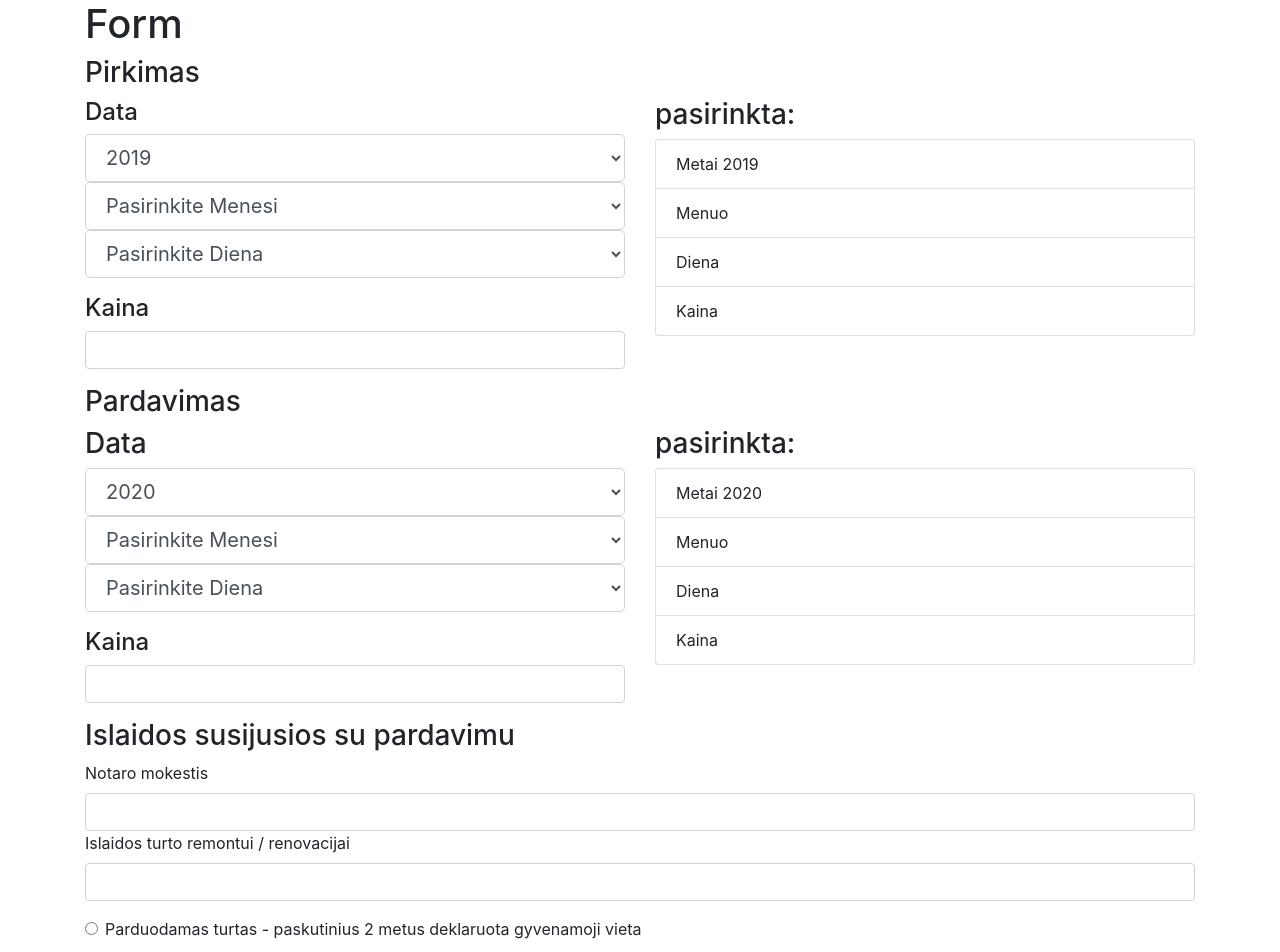
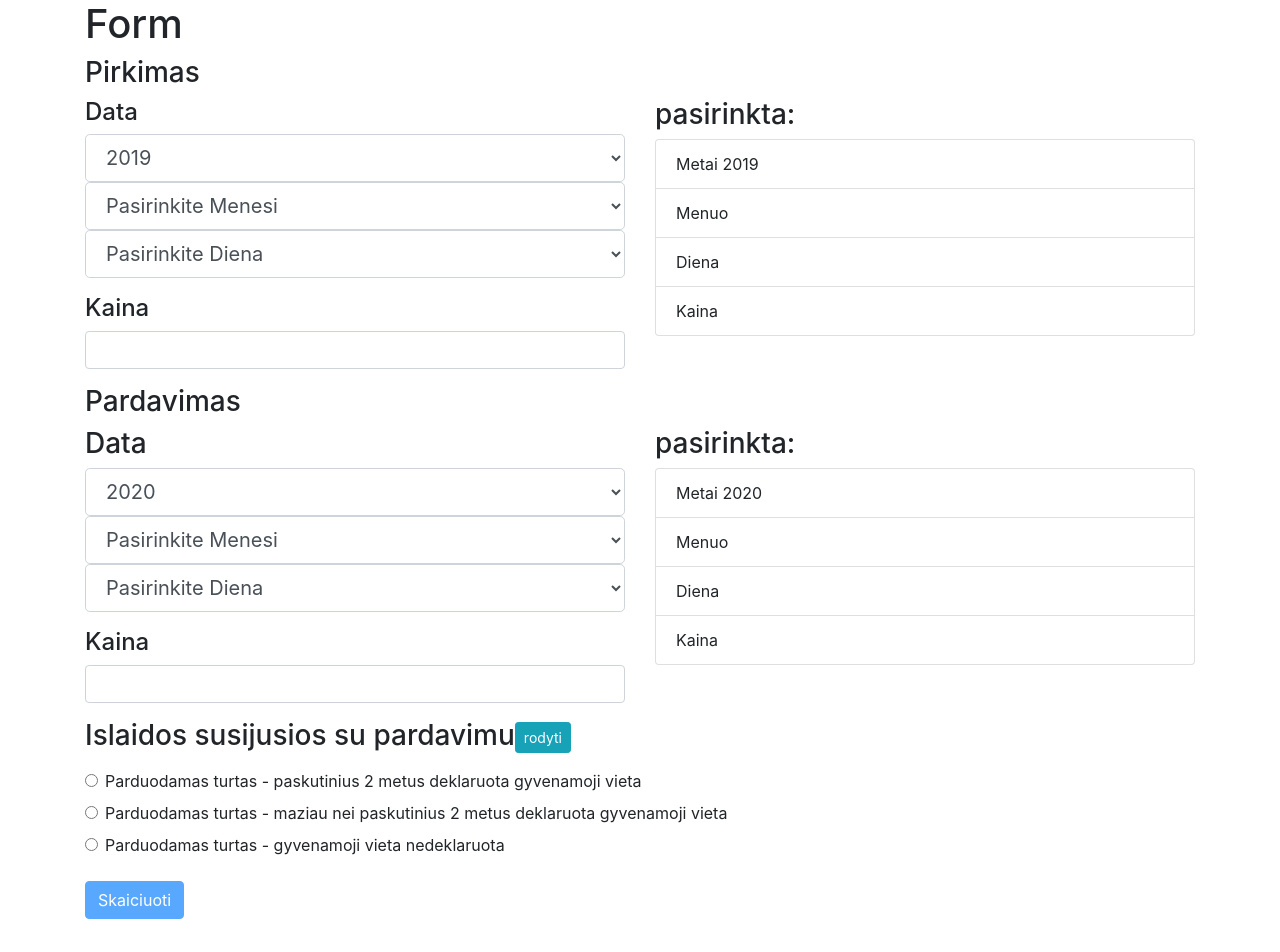
Before and after one commit to horolug/nt-duk, a React (Create React App) app: page / in a window 1280 px wide. Shown: the top 952 px of the page. Built offline with nearby package versions, Linux system fonts and the light colour scheme.

Commit message:
Adding toggle for sections that contain not mandatory information.

```diff
--- a/src/Components/Expenses/expenses.js
+++ b/src/Components/Expenses/expenses.js
@@ -4,24 +4,64 @@ class Expenses extends React.Component {
 
   constructor(props) {
     super(props);
+    this.state = {
+      expensesOpen: false
+    };
+  }
+
+  handleClick(event){
+    this.setState({
+      expensesOpen: !this.state.expensesOpen
+    });
   }
 
   render() {
+    // Fixme - info toggle to be moved into dedicated helper
+    let infoOpen = {
+      display: 'none'
+    }
+    if(this.state.expensesOpen) {
+      infoOpen = {
+        display: 'block'
+      };
+    }
+
+    const buttonText = this.state.expensesOpen ? 'slepti' : 'rodyti';
+
     return (
       <div className="form-group">
-        <h3> Islaidos susijusios su pardavimu </h3>
+        <h3> Islaidos susijusios su pardavimu
+          <button
+            onClick={(e) => this.handleClick(e) }
+            data-target="expensesOpen"
+            className="btn btn-info btn-sm"
+            type="button">
+            {buttonText}
+          </button>
+        </h3>
 
-        <label>Notaro mokestis</label>
-        <input
-          type="number"
-          name="purchasePrice"
-          className="form-control"/>
+        <div style={infoOpen}>
+          <label>Notaro mokestis</label>
+          <p>Notaro mokestis : 0.45 procento nuo sumos,
+            bet ne mažiau kaip 28.96 Eur ir ne daugiau kaip 5792.4 Eur.
+            Paskaiciuotas automatiskai.</p>
+          <p>Jeigu buvo sumoketa kita suma, prasome ivesti ja</p>
+          <input
+            type="number"
+            name="purchasePrice"
+            // value={this.props.notaryFee}
+            className="form-control"/>
 
-        <label>Islaidos turto remontui / renovacijai</label>
-        <input
-          type="number"
-          name="purchasePrice"
-          className="form-control"/>
+          <label>Islaidos turto remontui / renovacijai</label>
+          <p>Jeigu renovacijai ar remontui buvo imta paskola, palukanos begali
+            buti itrauktos i islaidas</p>
+          <input
+            type="number"
+            name="purchasePrice"
+            className="form-control"/>
+        </div>
+
+
       </div>
     );
   }
--- a/src/Components/Form/form.js
+++ b/src/Components/Form/form.js
@@ -278,7 +278,8 @@ class Form extends React.Component {
             price={this.state.sellPrice}
           />
         </div>
-        <Expenses />
+        <Expenses
+          notaryFee={helpers.calculateNotaryFee(this.state.sellPrice)} />
         <div className="form-group">
           <div className="form-check">
             <input className="form-check-input"
--- a/src/Components/Summary/summary.js
+++ b/src/Components/Summary/summary.js
@@ -4,10 +4,30 @@ class Summary extends React.Component {
 
   constructor(props) {
     super(props);
-    this.state = {};
+    this.state = {
+      taxDetailsOpen: false
+    };
+  }
+
+
+  handleClick(event){
+    this.setState({
+      taxDetailsOpen: !this.state.taxDetailsOpen
+    });
   }
 
   render() {
+    let infoOpen = {
+      display: 'none'
+    }
+    if(this.state.taxDetailsOpen) {
+      infoOpen = {
+        display: 'block'
+      };
+    }
+
+    const buttonText = this.state.taxDetailsOpen ? 'Slepti papildoma informacija' : 'Rodyti papildoma informacija';
+
     return (
       <div className="form-group">
         <ul className="list-group">
@@ -20,13 +40,23 @@ class Summary extends React.Component {
           <li className="list-group-item">
             <p>Islaidos susijusios su turto pardavimu</p>
             <ul>
-              <li>Notaro mokestis {this.props.notaryFee}</li>
+              <li>
+                Notaro mokestis {this.props.notaryFee} <button type="button" className="btn btn-link btn-sm">moketa kita suma</button>
+
+              </li>
             </ul>
           </li>
           <li className="list-group-item">
             <p>Pelno mokestis pardavus turta <strong>{this.props.taxAmount}</strong> </p>
 
-            <div className="card border-dark mb-3">
+            <button
+              onClick={(e) => this.handleClick(e) }
+              className="btn btn-info btn-sm"
+              type="button">
+              {buttonText}
+            </button>
+
+            <div className="card collapse border-dark mb-3" style={infoOpen}>
               <div className="card-header">Svarbu zinoti</div>
               <div className="card-body text-dark">
                 <h5 className="card-title">Deklaruota gyvenimo vieta</h5>
```
